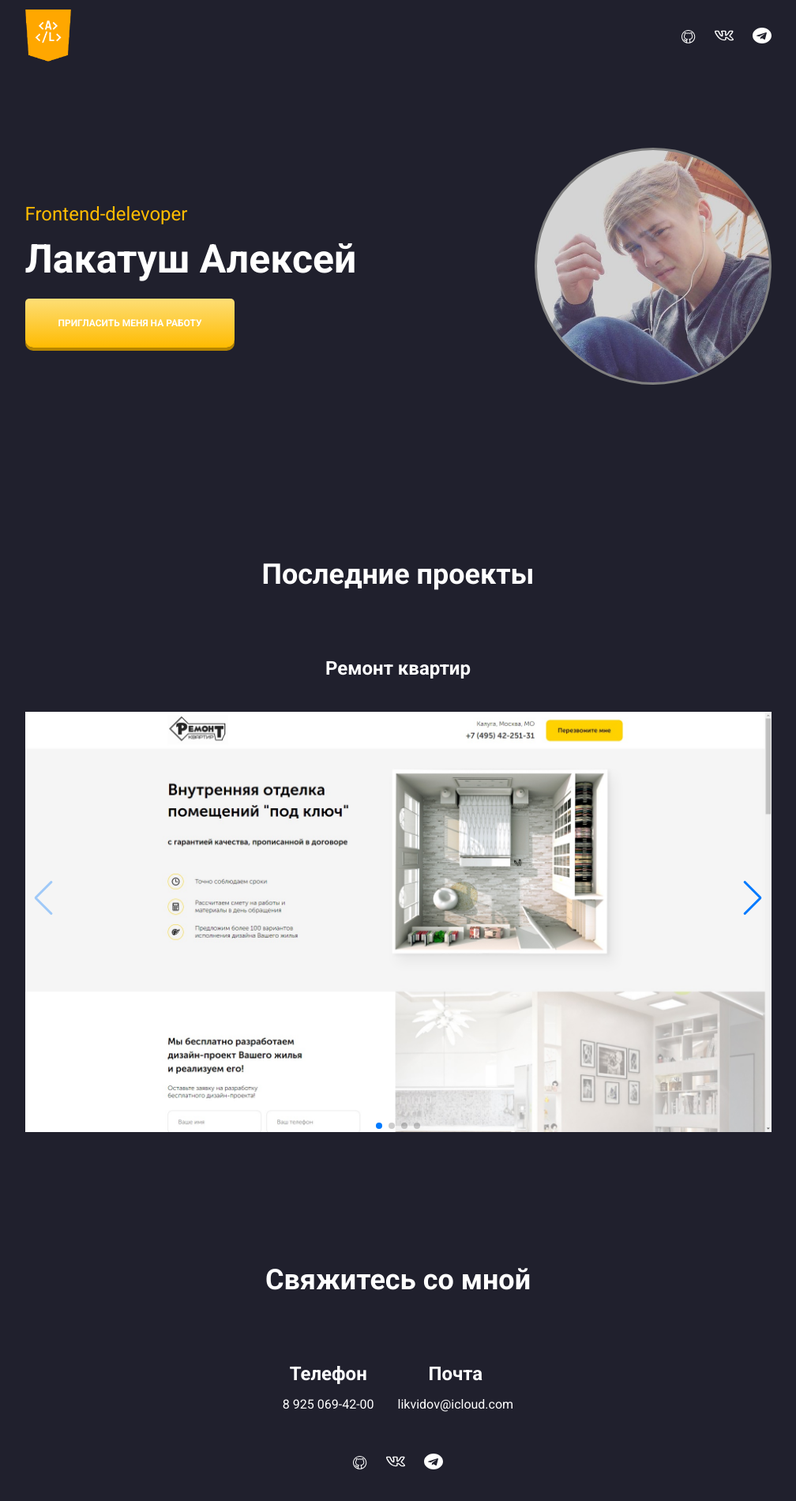
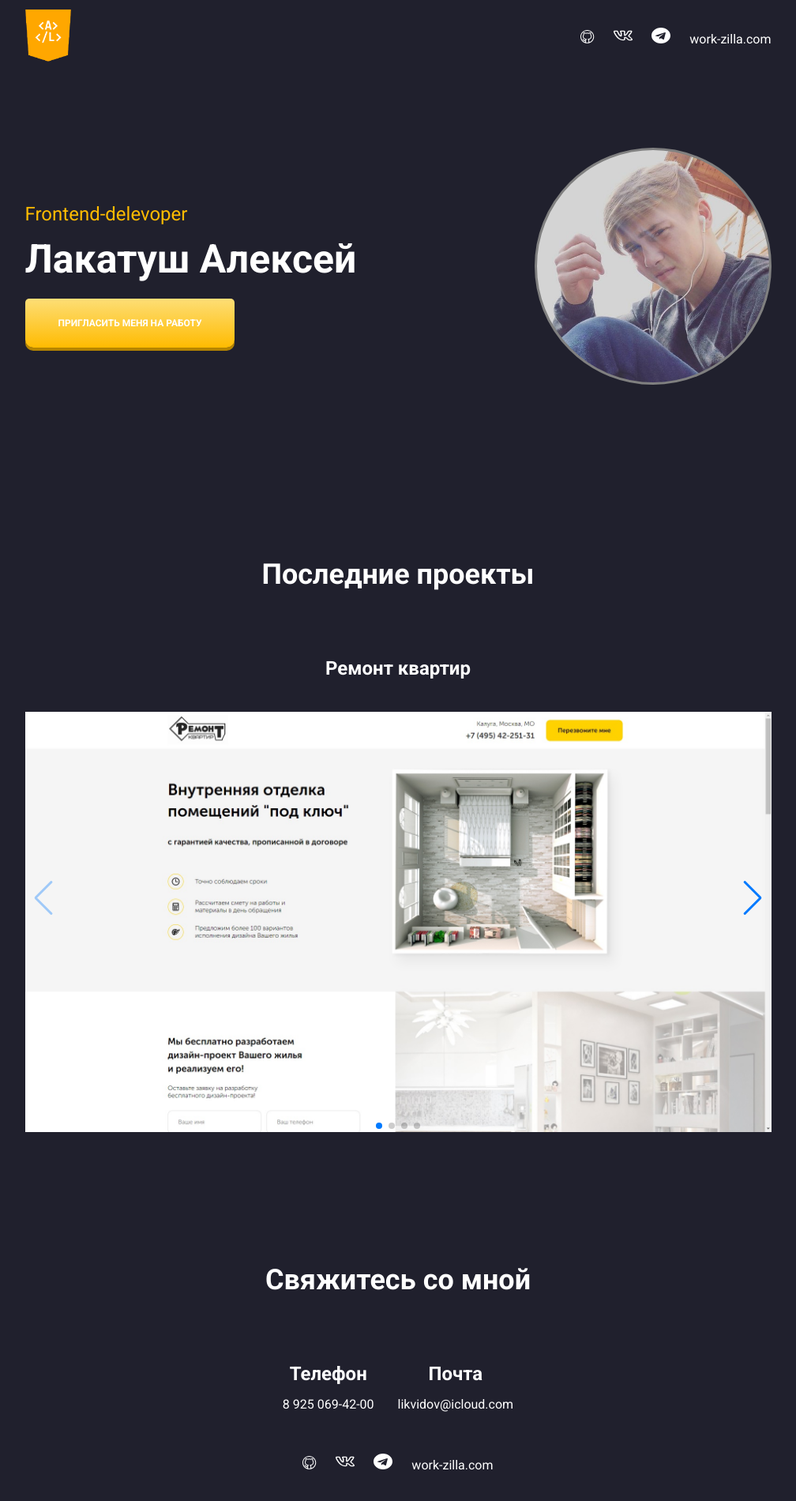
Before and after one commit to likvidov/likvidov.github.io, a plain HTML site: page index.html in a window 1280 px wide. Shown: the part 38-1938 px from the top of the page at 79% size, without its empty margins (136-1144 px from the left). Drawn offline with Linux system fonts and the light colour scheme.

Commit message:
add link to work-zilla

```diff
--- a/css/style.css
+++ b/css/style.css
@@ -1,17 +1,20 @@
 * {
   box-sizing: border-box;
 }
+
 body {
   margin: 0;
   color: #fff;
   background: #20202D;
   font-family: 'Roboto', sans-serif;
 }
+
 .container {
   width: 90%;
   max-width: 945px;
   margin: auto;
 }
+
 .button {
   background: linear-gradient(180deg, #FDDE76 0%, #FFBB01 100%);
   box-shadow: 0px 4px 0px #B68500;
@@ -25,30 +28,39 @@ body {
   color: inherit;
   text-decoration: none;
 }
+
 .social-links a {
   margin-left: 20px;
+  color: #fff;
+  text-decoration: none;
 }
+
 .social-links a:first-child {
   margin-left: 0;
 }
+
 .hero {
   padding-top: 50px;
   padding-bottom: 155px;
 }
+
 .hero .hero-header {
   display: flex;
   justify-content: space-between;
   align-items: center;
   margin-bottom: 105px;
 }
+
 .hero .hero-header .logo {
   max-width: 30%;
 }
+
 .hero .hero-content {
   display: flex;
   justify-content: space-between;
   align-items: center;
 }
+
 .hero .hero-content .hero-text .hero-subtitle {
   display: block;
   font-size: 24px;
@@ -56,6 +68,7 @@ body {
   color: #FFBB01;
   margin-bottom: 14px;
 }
+
 .hero .hero-content .hero-text .hero-title {
   font-weight: bold;
   font-size: 50px;
@@ -63,12 +76,14 @@ body {
   margin-top: 0px;
   margin-bottom: 40px;
 }
+
 .hero .hero-content .hero-text .hero-description {
   font-size: 16px;
   line-height: 28px;
   max-width: 420px;
   margin-bottom: 38px;
 }
+
 .hero .hero-content .hero-img {
   background-image: url(../img/photo.jpg);
   background-size: 100%;
@@ -77,10 +92,12 @@ body {
   border-radius: 50%;
   border: 3px solid gray;
 }
+
 .section {
   padding-top: 64px;
   padding-bottom: 92px;
 }
+
 .section .section-title {
   margin: 0;
   margin-bottom: 84px;
@@ -89,19 +106,23 @@ body {
   line-height: 42px;
   text-align: center;
 }
+
 .features .features-block {
   display: flex;
   flex-wrap: wrap;
   justify-content: space-between;
 }
+
 .features .features-block .features-item {
   flex-basis: 30%;
   margin-bottom: 63px;
 }
+
 .features .features-block .features-item .features-image {
   display: block;
   margin-bottom: 22px;
 }
+
 .features .features-block .features-item .features-title {
   font-weight: bold;
   font-size: 24px;
@@ -109,12 +130,14 @@ body {
   margin: 0;
   margin-bottom: 16px;
 }
+
 .features .features-block .features-item .features-text {
   font-weight: normal;
   font-size: 16px;
   line-height: 28px;
   margin: 0;
 }
+
 .project .projects-bullet {
   width: 10px;
   height: 10px;
@@ -124,23 +147,28 @@ body {
   margin-right: 5px;
   margin-left: 5px;
 }
+
 .project .projects-bullet-active {
   background-color: #FFBB01;
 }
+
 .project .projects-pagination {
   display: flex;
   justify-content: center;
   margin-top: 44px;
 }
+
 .project .projects-slider .projects-slide {
   display: flex;
   flex-direction: column;
   align-items: center;
   justify-content: center;
 }
+
 .project .projects-slider .projects-slide .project-image {
   max-width: 100%;
 }
+
 .project .projects-slider .projects-slide .project-title {
   flex-basis: 100%;
   font-weight: bold;
@@ -149,6 +177,7 @@ body {
   margin: 0;
   margin-bottom: 41px;
 }
+
 .contacts-block {
   display: flex;
   align-items: center;
@@ -156,17 +185,21 @@ body {
   margin-bottom: 10px;
   text-align: center;
 }
+
 .contacts-block .contacts-text .contacts-data {
   display: flex;
   flex-wrap: wrap;
 }
+
 .contacts-block .contacts-text .contacts-data .contacts-phone,
 .contacts-block .contacts-text .contacts-data .contacts-email {
   margin-bottom: 53px;
 }
+
 .contacts-block .contacts-text .contacts-data .contacts-social {
   flex-basis: 100%;
 }
+
 .contacts-block .contacts-text .contacts-data .contact-title {
   font-weight: bold;
   font-size: 24px;
@@ -174,12 +207,14 @@ body {
   margin: 0;
   margin-bottom: 15px;
 }
+
 .contacts-block .contacts-text .contacts-data .contacts-link {
   text-decoration: none;
   color: inherit;
   margin-right: 15px;
   margin-left: 15px;
 }
+
 .contacts-block .contacts-text .contacts-data .contacts-link:hover {
   text-decoration: underline;
 }
@@ -189,36 +224,45 @@ body {
     flex-direction: column;
     align-items: center;
   }
+
   .project .projects-slider .projects-slide .project-text .project-title {
     text-align: center;
   }
+
   .project .projects-slider .projects-slide .project-image {
     max-width: 100%;
     margin-bottom: 46px;
   }
+
   .contacts-block .contacts-form {
     max-width: 350px;
   }
 }
+
 @media (max-width: 836px) {
   .hero {
     padding-bottom: 20px;
   }
+
   .hero .hero-content {
     flex-direction: column;
   }
+
   .hero .hero-content .hero-text {
     order: 1;
     text-align: center;
   }
+
   .section {
     padding-bottom: 0;
   }
+
   .section .section-title {
     font-size: 28px;
     margin-bottom: 44px;
     text-align: center;
   }
+
   .features .features-block .features-item {
     text-align: center;
     flex-basis: 46%;
@@ -227,60 +271,75 @@ body {
     align-items: center;
     margin-bottom: 30px;
   }
+
   .features .features-block .features-item .features-title {
     font-size: 18px;
   }
+
   .features .features-block .features-item .features-title {
     font-size: 14px;
   }
+
   .features .features-block .features-item .features-image {
     text-align: center;
   }
+
   .project .projects-slider .projects-slide {
     flex-direction: column;
     justify-content: center;
     align-items: center;
   }
+
   .project .projects-slider .projects-slide .project-text .project-title {
     text-align: center;
   }
+
   .contacts-block {
     flex-direction: column;
   }
+
   .contacts-block .contacts-form {
     max-width: 350px;
     margin-bottom: 46px;
   }
+
   .contacts-block .contacts-text {
     text-align: center;
   }
+
   .contacts-block .contacts-text .contacts-data .contacts-link {
     margin-right: 10px;
     margin-left: 10px;
   }
 }
+
 @media (max-width: 564px) {
   .hero .hero-header {
     margin-bottom: 38px;
   }
+
   .hero .hero-content .hero-text .hero-title {
     font-size: 36px;
   }
+
   .hero .hero-content .hero-text .hero-subtitle {
     font-size: 16px;
     margin-bottom: 4px;
     line-height: 27px;
   }
+
   .hero .hero-content .hero-text .hero-description {
     font-size: 14px;
     line-height: 24px;
   }
+
   .project .projects-slider .projects-slide .project-text .project-time,
   .project .projects-slider .projects-slide .project-text .project-cost {
     flex-basis: 100%;
     margin-bottom: 18px;
   }
 }
+
 @media (max-width: 400px) {
   .contacts-block .contacts-text .contacts-data {
     justify-content: center;
--- a/index.html
+++ b/index.html
@@ -1,5 +1,6 @@
 <!DOCTYPE html>
 <html lang="ru">
+
 <head>
     <meta charset="UTF-8">
     <meta name="viewport" content="width=device-width, initial-scale=1.0">
@@ -11,15 +12,21 @@
     <link rel="stylesheet" href="css/swiper-bundle.css">
     <link rel="stylesheet" href="css/style.css">
 </head>
+
 <body>
     <header class="hero">
         <div class="container">
             <div class="hero-header">
                 <a href="index.html"><img class="logo" src="img/mylogo.png" alt="logo"></a>
                 <div class="social-links">
-                    <a href="https://github.com/likvidov" target="_blank" class="social-link"><img src="img/social/github.svg" alt="github"></a>
-                    <a href="https://vk.com/likvidov" target="_blank" class="social-link"><img src="img/social/vk.svg" alt="vk"></a>
-                    <a href="https://t.me/likvidov" target="_blank" class="social-link"><img src="img/social/telegram.svg" alt="tg"></a>
+                    <a href="https://github.com/likvidov" target="_blank" class="social-link"><img
+                            src="img/social/github.svg" alt="github"></a>
+                    <a href="https://vk.com/likvidov" target="_blank" class="social-link"><img src="img/social/vk.svg"
+                            alt="vk"></a>
+                    <a href="https://t.me/likvidov" target="_blank" class="social-link"><img
+                            src="img/social/telegram.svg" alt="tg"></a>
+                    <a href='https://work-zilla.com/?ref=8446084&tgref=8446084' target="_blank"
+                        class="social-link">work-zilla.com</a>
                 </div>
             </div>
 
@@ -27,7 +34,8 @@
                 <div class="hero-text">
                     <span class="hero-subtitle wow fadeInRight" data-wow-delay="0.2s">Frontend-delevoper</span>
                     <h1 class="hero-title wow fadeInLeft" data-wow-delay="0.4s">Лакатуш Алексей</h1>
-                    <a href="#footer" class="button hero-button wow bounceIn" data-wow-delay="0.8s">Пригласить меня на работу</a>
+                    <a href="#footer" class="button hero-button wow bounceIn" data-wow-delay="0.8s">Пригласить меня на
+                        работу</a>
                 </div>
 
                 <div class="hero-img">
@@ -99,9 +107,14 @@
                     </div>
 
                     <div class="social-links">
-                        <a href="https://github.com/likvidov" target="_blank" class="social-link"><img src="img/social/github.svg" alt="github"></a>
-                        <a href="https://vk.com/likvidov" target="_blank" class="social-link"><img src="img/social/vk.svg" alt="vk"></a>
-                        <a href="https://t.me/likvidov" target="_blank" class="social-link"><img src="img/social/telegram.svg" alt="tg"></a>
+                        <a href="https://github.com/likvidov" target="_blank" class="social-link"><img
+                                src="img/social/github.svg" alt="github"></a>
+                        <a href="https://vk.com/likvidov" target="_blank" class="social-link"><img
+                                src="img/social/vk.svg" alt="vk"></a>
+                        <a href="https://t.me/likvidov" target="_blank" class="social-link"><img
+                                src="img/social/telegram.svg" alt="tg"></a>
+                        <a href='https://work-zilla.com/?ref=8446084&tgref=8446084' target="_blank"
+                            class="social-link">work-zilla.com</a>
                     </div>
                 </div>
             </div>
@@ -113,4 +126,5 @@
     <script src="js/swiper-bundle.js"></script>
     <script src="js/main.js"></script>
 </body>
+
 </html>
```
